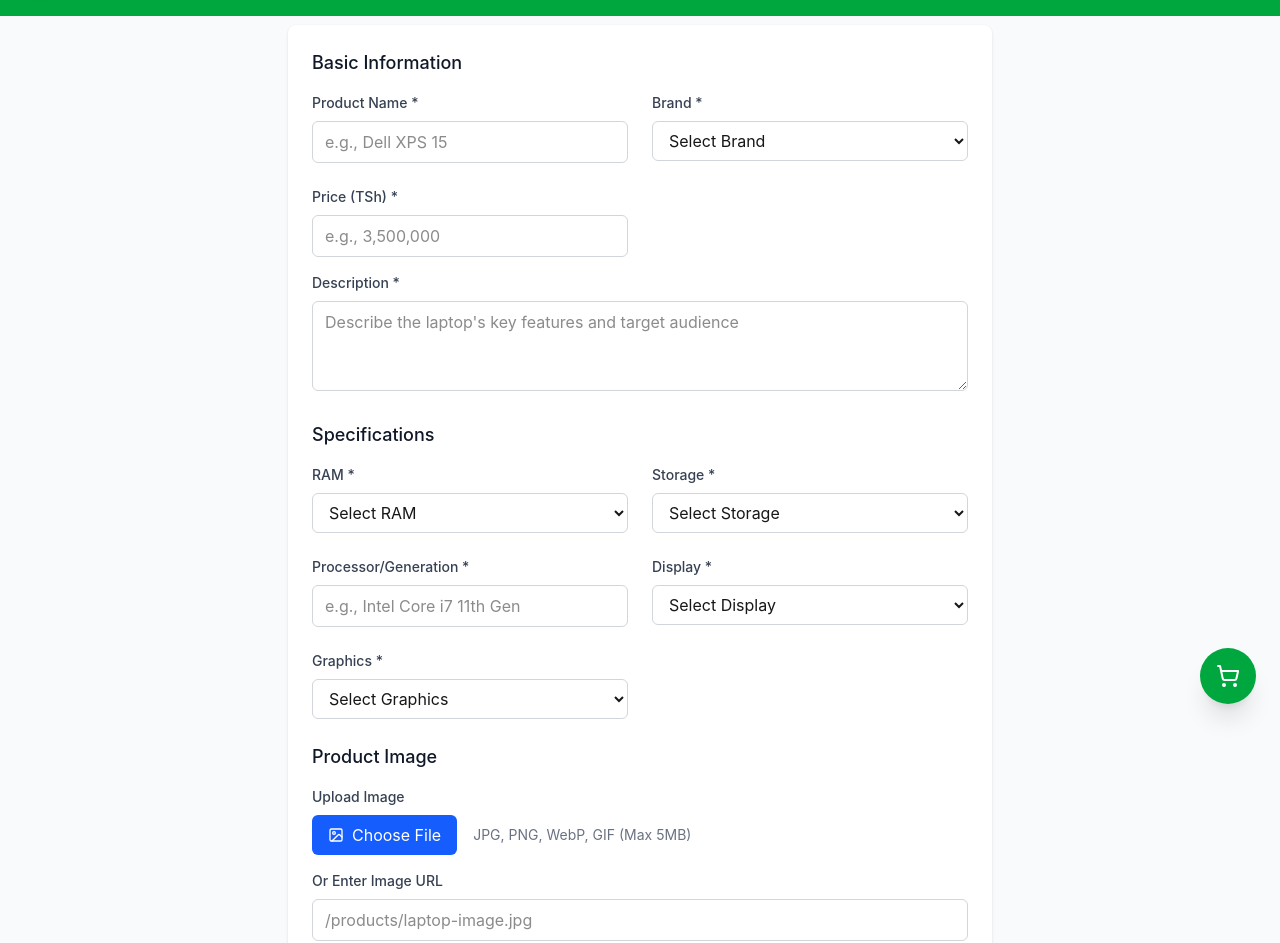
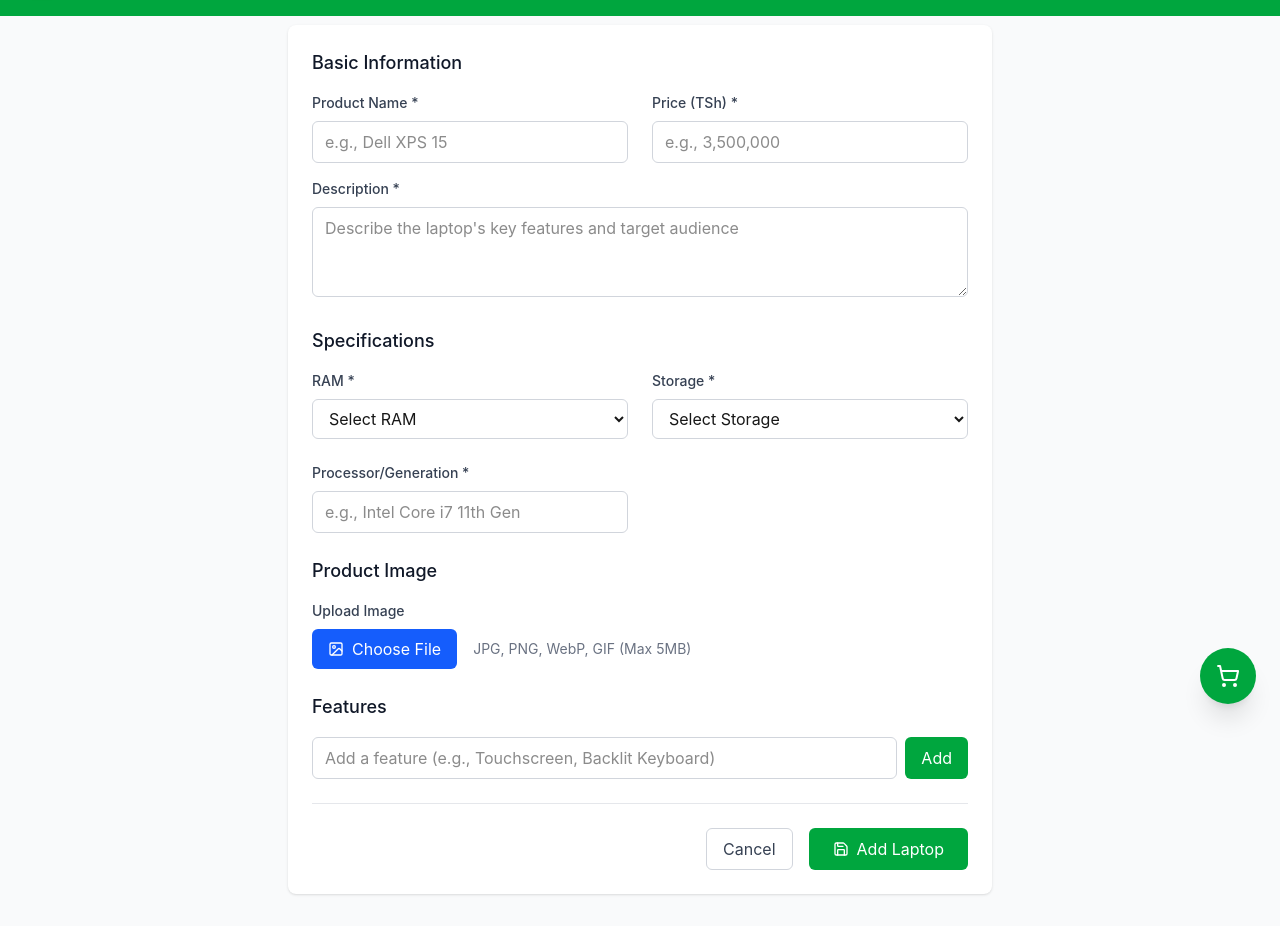
Before and after one commit to jimulen/tanzanextechweb, a Next.js app: page /en/admin/products/add/laptop in a window 1280 px wide. Shown: the part 72-1015 px from the top of the page. Built offline with nearby package versions, Linux system fonts and the light colour scheme.

Commit message:
Remove manual image URL input, keep only file upload for products

```diff
--- a/app/[locale]/admin/products/add/desktop/page.tsx
+++ b/app/[locale]/admin/products/add/desktop/page.tsx
@@ -355,21 +355,6 @@ export default function AddDesktopPage() {
                 </div>
               )}
 
-              {/* Manual URL Input */}
-              <div>
-                <label className="block text-sm font-medium text-gray-700 mb-2">
-                  Or Enter Image URL
-                </label>
-                <input
-                  type="text"
-                  name="image"
-                  value={formData.image}
-                  onChange={handleInputChange}
-                  required={!uploadedImage}
-                  className="w-full px-3 py-2 border border-gray-300 rounded-md focus:outline-none focus:ring-2 focus:ring-green-500"
-                  placeholder="/products/desktop-image.jpg"
-                />
-              </div>
             </div>
 
             {/* Features */}
--- a/app/[locale]/admin/products/add/laptop/page.tsx
+++ b/app/[locale]/admin/products/add/laptop/page.tsx
@@ -8,14 +8,11 @@ import { ArrowLeft, Save, X, Image as ImageIcon } from 'lucide-react';
 
 interface LaptopFormData {
   name: string;
-  brand: string;
   desc: string;
   price: string;
   ram: string;
   storage: string;
   generation: string;
-  display: string;
-  graphics: string;
   features: string[];
   image: string;
 }
@@ -24,14 +21,11 @@ export default function AddLaptopPage() {
   const router = useRouter();
   const [formData, setFormData] = useState<LaptopFormData>({
     name: '',
-    brand: '',
     desc: '',
     price: '',
     ram: '',
     storage: '',
     generation: '',
-    display: '',
-    graphics: '',
     features: [],
     image: ''
   });
@@ -102,8 +96,6 @@ export default function AddLaptopPage() {
     setIsSubmitting(true);
 
     try {
-      console.log('Submitting form data:', formData);
-
       // Create new laptop via API
       const response = await fetch('/api/laptops', {
         method: 'POST',
@@ -113,21 +105,18 @@ export default function AddLaptopPage() {
         body: JSON.stringify(formData),
       });
 
-      const responseData = await response.json();
-
       if (!response.ok) {
-        console.error('API Error:', responseData);
-        throw new Error(responseData.details || responseData.error || 'Failed to add laptop');
+        throw new Error('Failed to add laptop');
       }
 
-      const newLaptop = responseData;
+      const newLaptop = await response.json();
       console.log('New laptop added:', newLaptop);
 
       alert('Laptop added successfully!');
       router.push('/admin');
-    } catch (error: any) {
+    } catch (error) {
       console.error('Error adding laptop:', error);
-      alert(`Error adding laptop: ${error.message}`);
+      alert('Error adding laptop. Please try again.');
     } finally {
       setIsSubmitting(false);
     }
@@ -174,29 +163,6 @@ export default function AddLaptopPage() {
                     className="w-full px-3 py-2 border border-gray-300 rounded-md focus:outline-none focus:ring-2 focus:ring-green-500"
                     placeholder="e.g., Dell XPS 15"
                   />
-                </div>
-
-                <div>
-                  <label className="block text-sm font-medium text-gray-700 mb-2">
-                    Brand *
-                  </label>
-                  <select
-                    name="brand"
-                    value={formData.brand || ''}
-                    onChange={handleInputChange}
-                    required
-                    className="w-full px-3 py-2 border border-gray-300 rounded-md focus:outline-none focus:ring-2 focus:ring-green-500"
-                  >
-                    <option value="">Select Brand</option>
-                    <option value="Dell">Dell</option>
-                    <option value="HP">HP</option>
-                    <option value="Lenovo">Lenovo</option>
-                    <option value="Apple">Apple</option>
-                    <option value="Asus">Asus</option>
-                    <option value="Acer">Acer</option>
-                    <option value="MSI">MSI</option>
-                    <option value="Toshiba">Toshiba</option>
-                  </select>
                 </div>
 
                 <div>
@@ -287,42 +253,6 @@ export default function AddLaptopPage() {
                     placeholder="e.g., Intel Core i7 11th Gen"
                   />
                 </div>
-
-                <div>
-                  <label className="block text-sm font-medium text-gray-700 mb-2">
-                    Display *
-                  </label>
-                  <select
-                    name="display"
-                    value={formData.display || ''}
-                    onChange={handleInputChange}
-                    required
-                    className="w-full px-3 py-2 border border-gray-300 rounded-md focus:outline-none focus:ring-2 focus:ring-green-500"
-                  >
-                    <option value="">Select Display</option>
-                    <option value="13.3 inch">13.3 inch</option>
-                    <option value="14 inch">14 inch</option>
-                    <option value="15.6 inch">15.6 inch</option>
-                    <option value="17.3 inch">17.3 inch</option>
-                  </select>
-                </div>
-
-                <div>
-                  <label className="block text-sm font-medium text-gray-700 mb-2">
-                    Graphics *
-                  </label>
-                  <select
-                    name="graphics"
-                    value={formData.graphics || ''}
-                    onChange={handleInputChange}
-                    required
-                    className="w-full px-3 py-2 border border-gray-300 rounded-md focus:outline-none focus:ring-2 focus:ring-green-500"
-                  >
-                    <option value="">Select Graphics</option>
-                    <option value="Integrated">Integrated</option>
-                    <option value="Dedicated">Dedicated</option>
-                  </select>
-                </div>
               </div>
             </div>
 
@@ -379,21 +309,6 @@ export default function AddLaptopPage() {
                 </div>
               )}
 
-              {/* Manual URL Input */}
-              <div>
-                <label className="block text-sm font-medium text-gray-700 mb-2">
-                  Or Enter Image URL
-                </label>
-                <input
-                  type="text"
-                  name="image"
-                  value={formData.image}
-                  onChange={handleInputChange}
-                  required={!uploadedImage}
-                  className="w-full px-3 py-2 border border-gray-300 rounded-md focus:outline-none focus:ring-2 focus:ring-green-500"
-                  placeholder="/products/laptop-image.jpg"
-                />
-              </div>
             </div>
 
             {/* Features */}
--- a/app/[locale]/products/accessories/page.tsx
+++ b/app/[locale]/products/accessories/page.tsx
@@ -200,7 +200,7 @@ export default function AccessoriesPage() {
         {/* Products Grid */}
         <div className="grid sm:grid-cols-2 md:grid-cols-3 lg:grid-cols-4 gap-6">
           {filteredAccessories.map((accessory, index) => (
-            <Link key={accessory._id} href={`/products/accessories/${accessory._id}`}>
+            <Link key={accessory._id} href={`/products/accessories/${accessory._id}`} className="block">
               <motion.div
                 initial={{ opacity: 0, y: 20 }}
                 animate={{ opacity: 1, y: 0 }}
--- a/app/[locale]/products/desktops/page.tsx
+++ b/app/[locale]/products/desktops/page.tsx
@@ -200,7 +200,7 @@ export default function DesktopsPage() {
         {/* Products Grid */}
         <div className="grid sm:grid-cols-2 md:grid-cols-3 lg:grid-cols-4 gap-6">
           {filteredDesktops.map((desktop, index) => (
-            <Link key={desktop._id} href={`/products/desktops/${desktop._id}`}>
+            <Link key={desktop._id} href={`/products/desktops/${desktop._id}`} className="block">
               <motion.div
                 initial={{ opacity: 0, y: 20 }}
                 animate={{ opacity: 1, y: 0 }}
```
Also changed, not shown: 1 other file (tests, documents, lock files or other folders).
